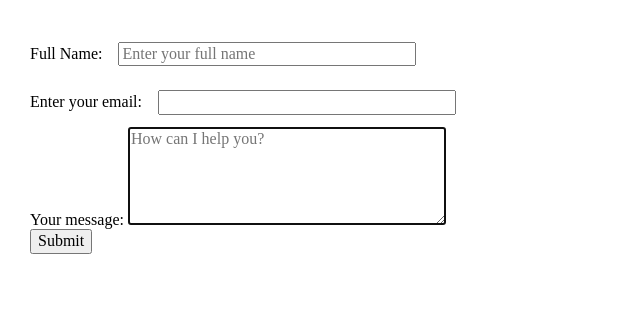
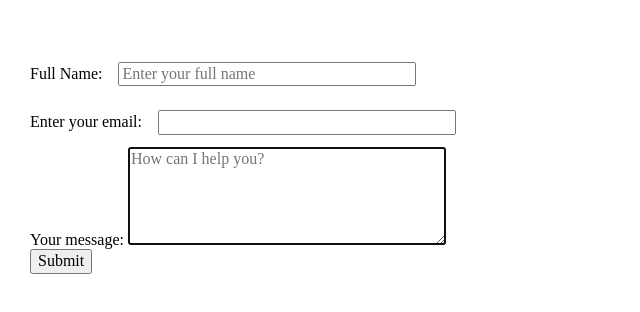
Before and after one commit to McEverhart/HTML-Forms, a plain HTML site: page index.html in a window 1280 px wide. Shown: the whole page, without its empty margins (0-640 px from the left). Drawn offline with nearby package versions, Linux system fonts and the light colour scheme.

Commit message:
Update style.css
added main padding

```diff
--- a/style.css
+++ b/style.css
@@ -2,6 +2,9 @@ body {
   padding: 30px;
 }
 
+main {
+  padding: 20px 0;
+}
 input {
   margin: 12px;
   margin-top: 10;
```
